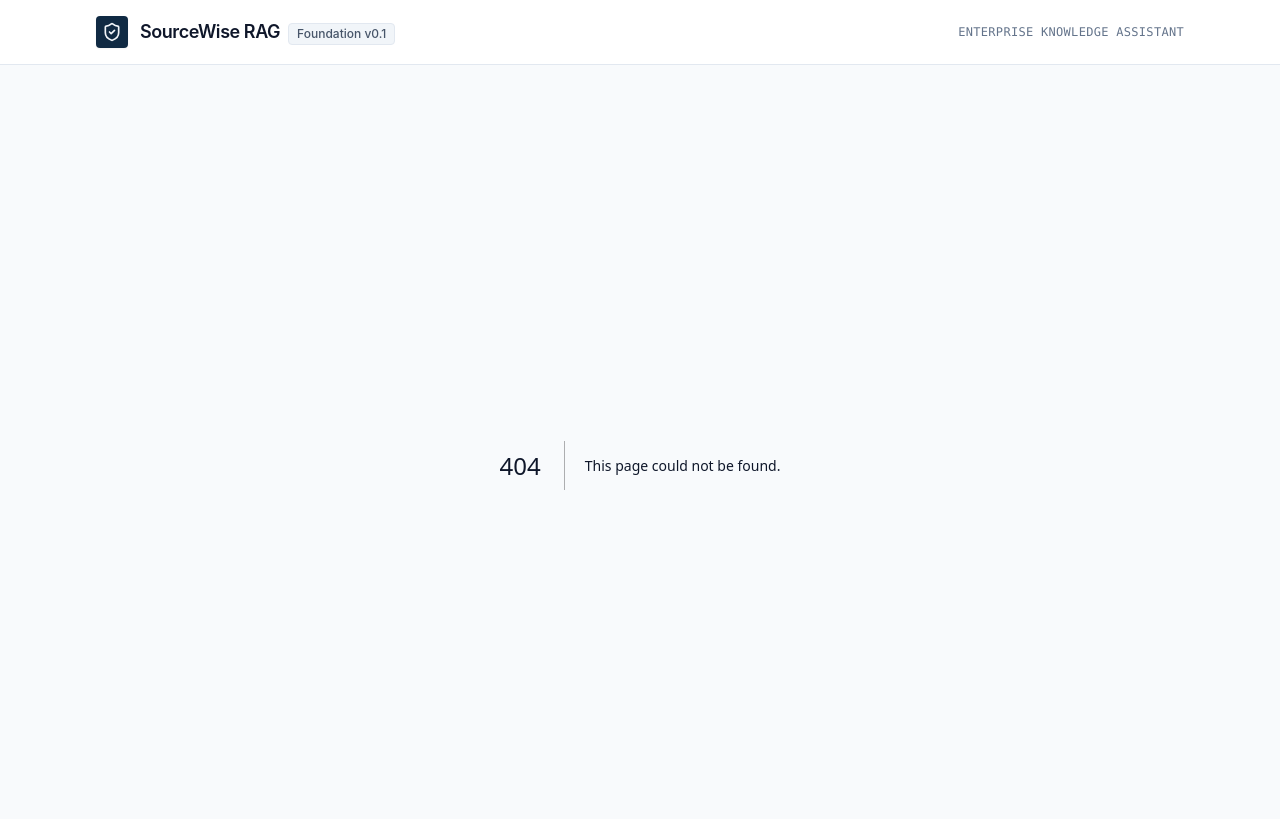
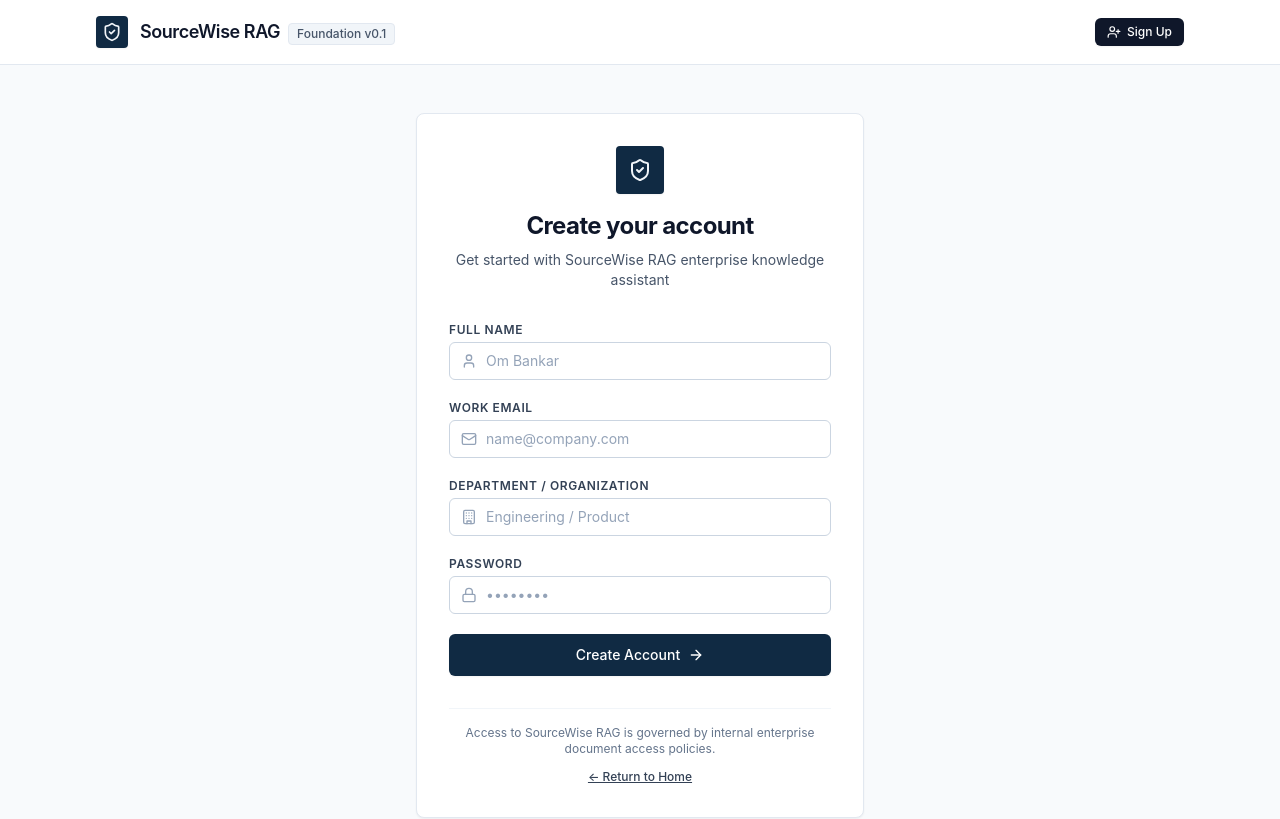
Before and after one commit to Ayman1618/SourceWise-RAG, a Next.js app in the folder frontend/: page /signup in a window 1280 px wide. Before the commit this address had no page. Shown: the top 819 px of the page. Built offline with nearby package versions, Linux system fonts and the light colour scheme.

Commit message:
feat: add enterprise sign up page UI

```diff
--- /dev/null
+++ b/frontend/app/signup/page.tsx
@@ -0,0 +1,124 @@
+"use client";
+
+import React from "react";
+import Link from "next/link";
+import { ShieldCheck, ArrowRight, Lock, Mail, User, Building } from "lucide-react";
+
+export default function SignUpPage() {
+  return (
+    <div className="min-h-[calc(100vh-8rem)] flex items-center justify-center py-12 px-4 sm:px-6 lg:px-8">
+      <div className="max-w-md w-full space-y-8 bg-white p-8 rounded-lg border border-slate-200 shadow-sm">
+        {/* Header */}
+        <div className="text-center">
+          <div className="inline-flex w-12 h-12 rounded bg-brand-900 items-center justify-center text-white shadow-sm mb-4">
+            <ShieldCheck className="w-6 h-6 text-slate-100" />
+          </div>
+          <h2 className="text-2xl font-bold tracking-tight text-slate-900">
+            Create your account
+          </h2>
+          <p className="mt-2 text-sm text-slate-600">
+            Get started with SourceWise RAG enterprise knowledge assistant
+          </p>
+        </div>
+
+        {/* Form */}
+        <form className="mt-8 space-y-5" onSubmit={(e) => e.preventDefault()}>
+          <div>
+            <label htmlFor="full-name" className="block text-xs font-semibold text-slate-700 uppercase tracking-wider mb-1">
+              Full Name
+            </label>
+            <div className="relative">
+              <div className="absolute inset-y-0 left-0 pl-3 flex items-center pointer-events-none text-slate-400">
+                <User className="w-4 h-4" />
+              </div>
+              <input
+                id="full-name"
+                name="name"
+                type="text"
+                required
+                placeholder="Om Bankar"
+                className="block w-full pl-9 pr-3 py-2 border border-slate-300 rounded-md text-sm text-slate-900 placeholder-slate-400 focus:outline-none focus:ring-2 focus:ring-slate-900 focus:border-slate-900"
+              />
+            </div>
+          </div>
+
+          <div>
+            <label htmlFor="work-email" className="block text-xs font-semibold text-slate-700 uppercase tracking-wider mb-1">
+              Work Email
+            </label>
+            <div className="relative">
+              <div className="absolute inset-y-0 left-0 pl-3 flex items-center pointer-events-none text-slate-400">
+                <Mail className="w-4 h-4" />
+              </div>
+              <input
+                id="work-email"
+                name="email"
+                type="email"
+                required
+                placeholder="name@company.com"
+                className="block w-full pl-9 pr-3 py-2 border border-slate-300 rounded-md text-sm text-slate-900 placeholder-slate-400 focus:outline-none focus:ring-2 focus:ring-slate-900 focus:border-slate-900"
+              />
+            </div>
+          </div>
+
+          <div>
+            <label htmlFor="department" className="block text-xs font-semibold text-slate-700 uppercase tracking-wider mb-1">
+              Department / Organization
+            </label>
+            <div className="relative">
+              <div className="absolute inset-y-0 left-0 pl-3 flex items-center pointer-events-none text-slate-400">
+                <Building className="w-4 h-4" />
+              </div>
+              <input
+                id="department"
+                name="department"
+                type="text"
+                placeholder="Engineering / Product"
+                className="block w-full pl-9 pr-3 py-2 border border-slate-300 rounded-md text-sm text-slate-900 placeholder-slate-400 focus:outline-none focus:ring-2 focus:ring-slate-900 focus:border-slate-900"
+              />
+            </div>
+          </div>
+
+          <div>
+            <label htmlFor="password" className="block text-xs font-semibold text-slate-700 uppercase tracking-wider mb-1">
+              Password
+            </label>
+            <div className="relative">
+              <div className="absolute inset-y-0 left-0 pl-3 flex items-center pointer-events-none text-slate-400">
+                <Lock className="w-4 h-4" />
+              </div>
+              <input
+                id="password"
+                name="password"
+                type="password"
+                required
+                placeholder="••••••••"
+                className="block w-full pl-9 pr-3 py-2 border border-slate-300 rounded-md text-sm text-slate-900 placeholder-slate-400 focus:outline-none focus:ring-2 focus:ring-slate-900 focus:border-slate-900"
+              />
+            </div>
+          </div>
+
+          <button
+            type="submit"
+            className="w-full flex justify-center items-center space-x-2 py-2.5 px-4 border border-transparent rounded-md shadow-sm text-sm font-medium text-white bg-brand-900 hover:bg-brand-800 focus:outline-none focus:ring-2 focus:ring-offset-2 focus:ring-slate-900 transition-colors"
+          >
+            <span>Create Account</span>
+            <ArrowRight className="w-4 h-4" />
+          </button>
+        </form>
+
+        {/* Notice & Footer links */}
+        <div className="pt-4 border-t border-slate-100 text-center space-y-3">
+          <p className="text-xs text-slate-500">
+            Access to SourceWise RAG is governed by internal enterprise document access policies.
+          </p>
+          <div className="text-xs">
+            <Link href="/" className="font-medium text-slate-700 hover:text-slate-900 underline">
+              ← Return to Home
+            </Link>
+          </div>
+        </div>
+      </div>
+    </div>
+  );
+}
--- a/frontend/components/Header.tsx
+++ b/frontend/components/Header.tsx
@@ -1,12 +1,13 @@
 import React from "react";
-import { ShieldCheck } from "lucide-react";
+import Link from "next/link";
+import { ShieldCheck, UserPlus } from "lucide-react";
 
 export function Header() {
   return (
     <header className="border-b border-slate-200 bg-white sticky top-0 z-50">
       <div className="max-w-6xl mx-auto px-4 sm:px-6 lg:px-8 h-16 flex items-center justify-between">
-        <div className="flex items-center space-x-3">
-          <div className="w-8 h-8 rounded bg-brand-900 flex items-center justify-center text-white shadow-sm">
+        <Link href="/" className="flex items-center space-x-3 group">
+          <div className="w-8 h-8 rounded bg-brand-900 flex items-center justify-center text-white shadow-sm group-hover:bg-brand-800 transition-colors">
             <ShieldCheck className="w-5 h-5 text-slate-100" />
           </div>
           <div>
@@ -17,12 +18,16 @@ export function Header() {
               Foundation v0.1
             </span>
           </div>
-        </div>
+        </Link>
 
-        <nav className="flex items-center space-x-6 text-sm font-medium text-slate-600">
-          <span className="hidden md:inline-block text-slate-500 text-xs tracking-wide uppercase font-mono">
-            Enterprise Knowledge Assistant
-          </span>
+        <nav className="flex items-center space-x-4 text-sm font-medium">
+          <Link
+            href="/signup"
+            className="inline-flex items-center space-x-1.5 px-3 py-1.5 rounded-md bg-slate-900 text-white hover:bg-slate-800 transition-colors text-xs font-medium shadow-sm"
+          >
+            <UserPlus className="w-3.5 h-3.5" />
+            <span>Sign Up</span>
+          </Link>
         </nav>
       </div>
     </header>
```
